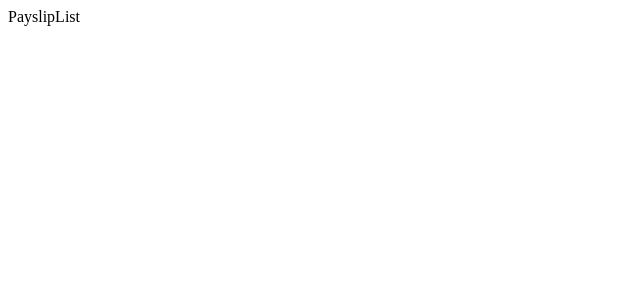
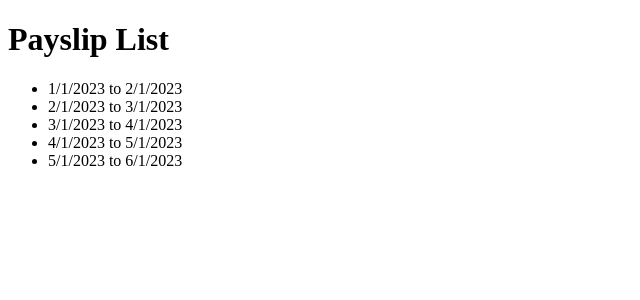
Before and after one commit to Mbarachi/payslip-manager, a React (Create React App) app: page / in a window 1280 px wide. Shown: the top 300 px of the page, without its empty margins (0-640 px from the left). Built offline with nearby package versions, Linux system fonts and the light colour scheme.

Commit message:
Displaying the list items using the mockData

```diff
--- a/src/mockData.ts
+++ b/src/mockData.ts
@@ -1,5 +1,4 @@
 import { Payslip } from "./types";
-
 
 const payslips: Payslip[] = [
     { id: '1', fromDate: '1672531200', toDate: '1675209600', file: '/assets/sample1.pdf' },
@@ -8,3 +7,5 @@ const payslips: Payslip[] = [
     { id: '4', fromDate: '1680307200', toDate: '1682899200', file: '/assets/sample4.pdf' },
     { id: '5', fromDate: '1682899200', toDate: '1685577600', file: '/assets/sample5.pdf' },
 ]
+
+export default payslips
--- a/src/pages/PayslipList.tsx
+++ b/src/pages/PayslipList.tsx
@@ -1,8 +1,27 @@
+import { useState } from "react"
+import payslipData from '../mockData'
+import { Payslip } from "../types"
 
 const PayslipList = () => {
-  return (
-    <div>PayslipList</div>
-  )
+    const [payslips, setPayslips] = useState<Payslip[]>(payslipData)
+
+    const formatDate = (timestamp: string) => {
+        const date = new Date(parseInt(timestamp) * 1000);
+        return date.toLocaleDateString();
+    };
+
+    return (
+        <div>
+            <h1>Payslip List</h1>
+            <ul>
+                {payslips.map((paylsip => (
+                    <li key={paylsip.id}>
+                        {formatDate(paylsip.fromDate)} to {formatDate(paylsip.toDate)}
+                    </li>
+                )))}
+            </ul>
+        </div>
+    )
 }
 
 export default PayslipList
```
